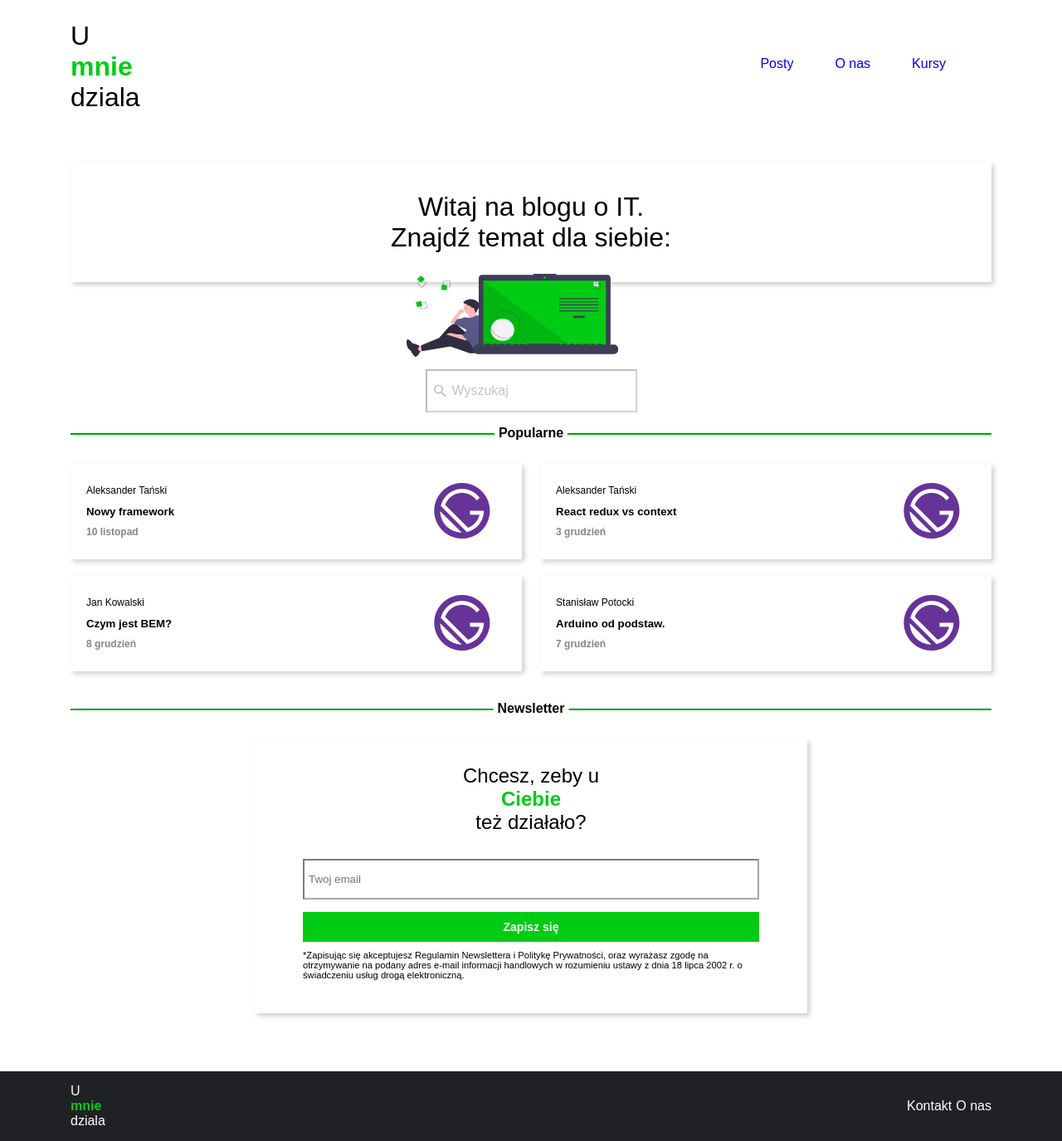
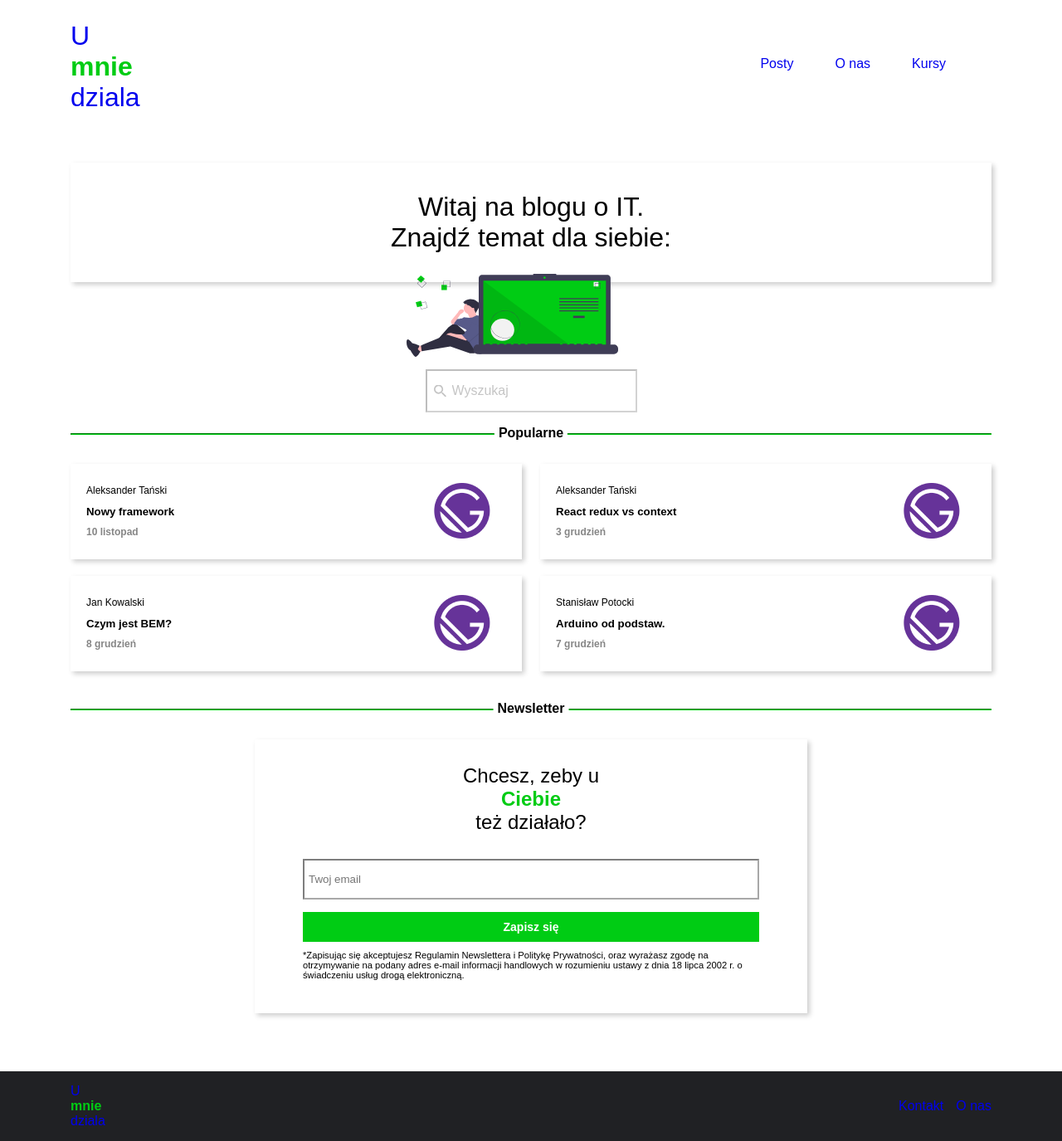
Before and after one commit to Elfant/projektZaliczneniowy, a React app: page / in a window 1280 px wide. Shown: the whole page at 83% size. Built offline with nearby package versions, Linux system fonts and the light colour scheme.

Commit message:
Added links on website

```diff
--- a/src/components/Footer.tsx
+++ b/src/components/Footer.tsx
@@ -4,10 +4,16 @@ const Footer: React.FC = () => {
   return (
     <footer className="footer">
       <div className="footer__content container">
-        <p className="footer__logo logo logo--small">U<br/> <strong className="logo__bolded-word">mnie</strong><br />dziala</p>
+        <a href="#" className="footer__link link-reset">
+          <p className="footer__logo logo logo--small">U<br/> <strong className="logo__bolded-word">mnie</strong><br />dziala</p>
+        </a>
         <ul className="footer__list list">
-          <li className="list__item">Kontakt</li>
-          <li className="list__item">O nas</li>
+          <a href="#" className="list__link link-reset">
+            <li className="list__item">Kontakt</li>
+          </a>
+          <a href="#" className="list__link link-reset">
+            <li className="list__item">O nas</li>
+          </a>
         </ul>
       </div>
     </footer>
--- a/src/components/Header.tsx
+++ b/src/components/Header.tsx
@@ -29,12 +29,14 @@ const Header: React.FC = () => {
   return (
     <header className="header">
       <nav className="header__navbar navbar container">
+        <a href="#" className="navbar__link link-reset">
           <p className="navbar__logo logo logo--big">
             U<br />
             <strong className="logo__bolded-word">mnie</strong>
             <br />
             dziala
           </p>
+        </a>
         <div className="navbar__toggler-box ">
           <div className="navbar__triangle"></div>
           <div className="navbar__toggler toggler" onClick={handleMenu}>
--- a/src/scss/_Newsletter.scss
+++ b/src/scss/_Newsletter.scss
@@ -38,6 +38,7 @@
 
     &:hover:not([disabled]) {
       background: darken($green, 5);
+      cursor: pointer;
     }
 
     &:disabled {
--- /dev/null
+++ b/src/scss/_Posts.scss
@@ -0,0 +1,7 @@
+.posts {
+  @media (min-width: 1024px) {
+    display: flex;
+    flex-wrap: wrap;
+    justify-content: space-between;
+  }
+}
--- /dev/null
+++ b/src/scss/_utils.scss
@@ -0,0 +1,11 @@
+.link-reset {
+  text-decoration: none;
+
+  &:active {
+    color: unset;
+  }
+
+  &:visited {
+    color: unset;
+  }
+}
--- a/src/scss/main.scss
+++ b/src/scss/main.scss
@@ -1,17 +1,19 @@
 @import "../../node_modules/bootstrap/scss/bootstrap-grid.scss";
 
 @import "./variables";
+@import "./utils";
 
 @import "./Header";
 @import "./Intro";
 @import "./SectionHeader";
+@import "./Posts";
 @import "./BlogCard";
 @import "./Newsletter";
 @import "./Footer";
 
 @import "./partials/toggler";
 @import "./partials/menu";
-@import "./partials/logos.scss";
+@import "./partials/logo.scss";
 @import "./partials/label";
 @import "./partials/list.scss";
 
@@ -24,12 +26,3 @@ body {
   margin: 0;
   padding: 0;
 }
-
-.posts {
-
-  @media (min-width: 1024px) {
-    display: flex;
-    flex-wrap: wrap;
-    justify-content: space-between;
-  }
-}
--- a/src/scss/partials/_list.scss
+++ b/src/scss/partials/_list.scss
@@ -3,6 +3,6 @@
 
   &__item {
     display: inline-block;
-    padding-left: $spacing-x1;
+    padding-left: $spacing-x3;
   }
 }
--- a/src/scss/partials/_menu.scss
+++ b/src/scss/partials/_menu.scss
@@ -44,6 +44,10 @@
     &:active {
       color: inherit;
     }
+
+    &:visited {
+      color: unset;
+    }
   }
 
   @media (min-width: 1024px) {
```
Also changed, not shown: src/scss/partials/_logo.scss (renamed from src/scss/partials/_logos.scss). Lines whose indentation alone changed are shown as unchanged.
